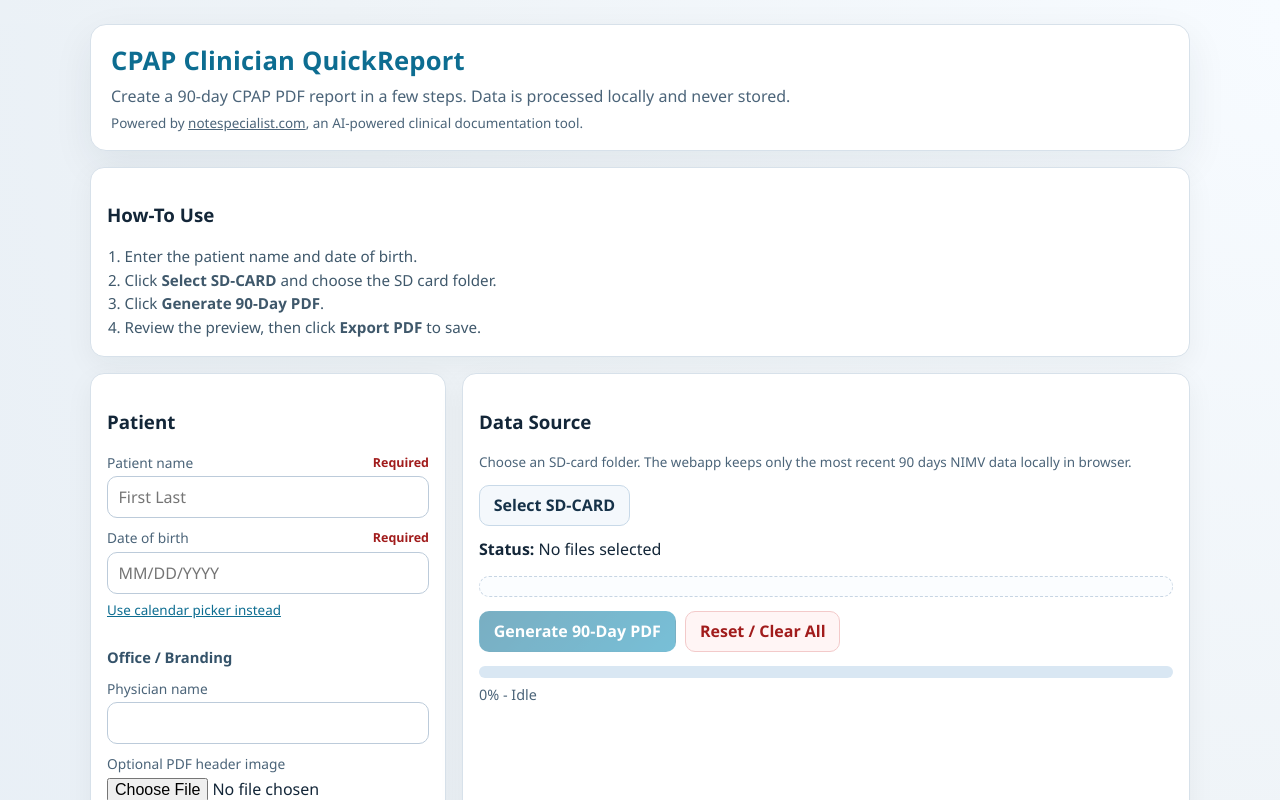
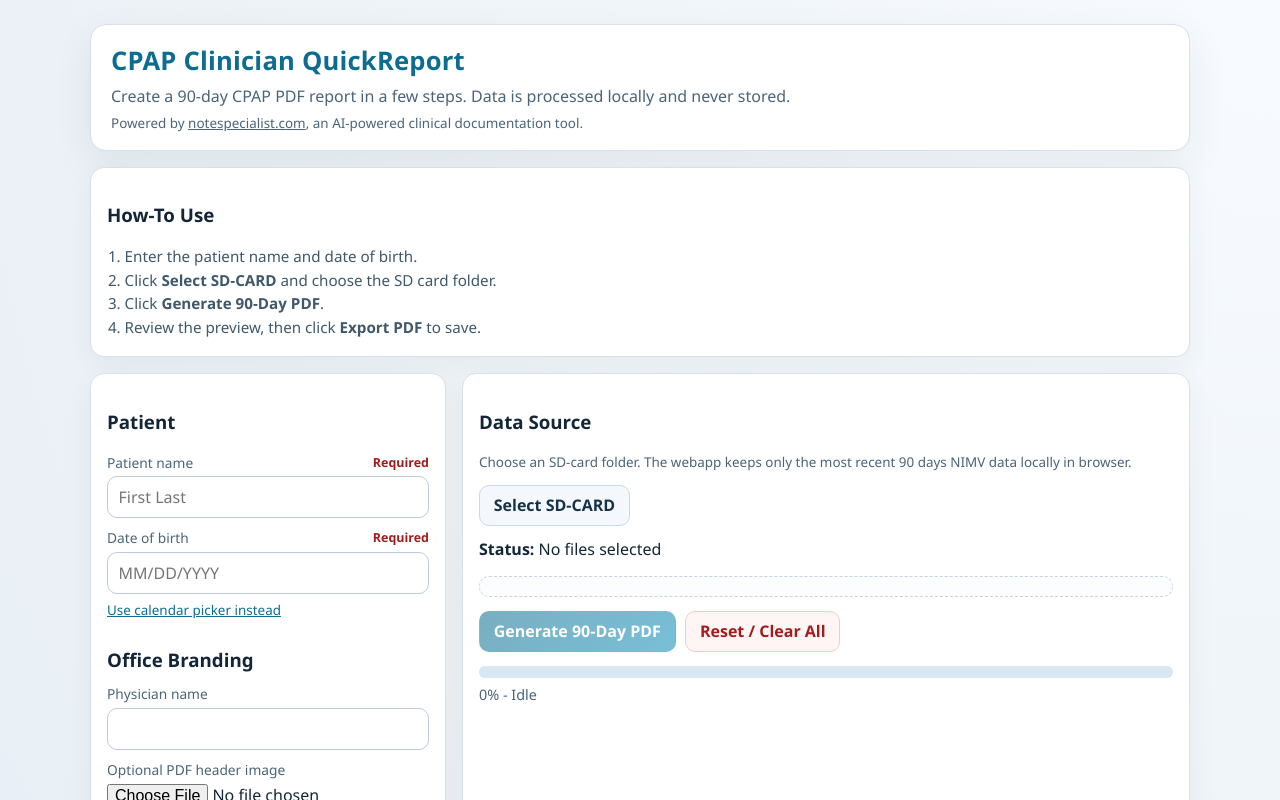
Before and after one commit to Cruxad0/CPAP-QuickReport, a Next.js app: page / in a window 1280 px wide. Shown: the top 800 px of the page. Built offline with nearby package versions, Linux system fonts and the light colour scheme.

Commit message:
Add files via upload

```diff
--- a/app/globals.css
+++ b/app/globals.css
@@ -158,13 +158,6 @@ label {
   align-items: center;
   justify-content: space-between;
   gap: 0.65rem;
-}
-
-.subsection-title {
-  margin: 1.1rem 0 0.35rem;
-  font-size: 0.92rem;
-  font-weight: 700;
-  color: #35536a;
 }
 
 .required-flag {
--- a/components/quick-report-app.tsx
+++ b/components/quick-report-app.tsx
@@ -992,7 +992,7 @@ export function QuickReportApp() {
             </div>
           ) : null}
 
-          <h4 className="subsection-title">Office / Branding</h4>
+          <h3 style={{ marginTop: 18, marginBottom: 8 }}>Office Branding</h3>
           <label htmlFor="physician" style={{ marginTop: 12 }}>
             Physician name
           </label>
```
